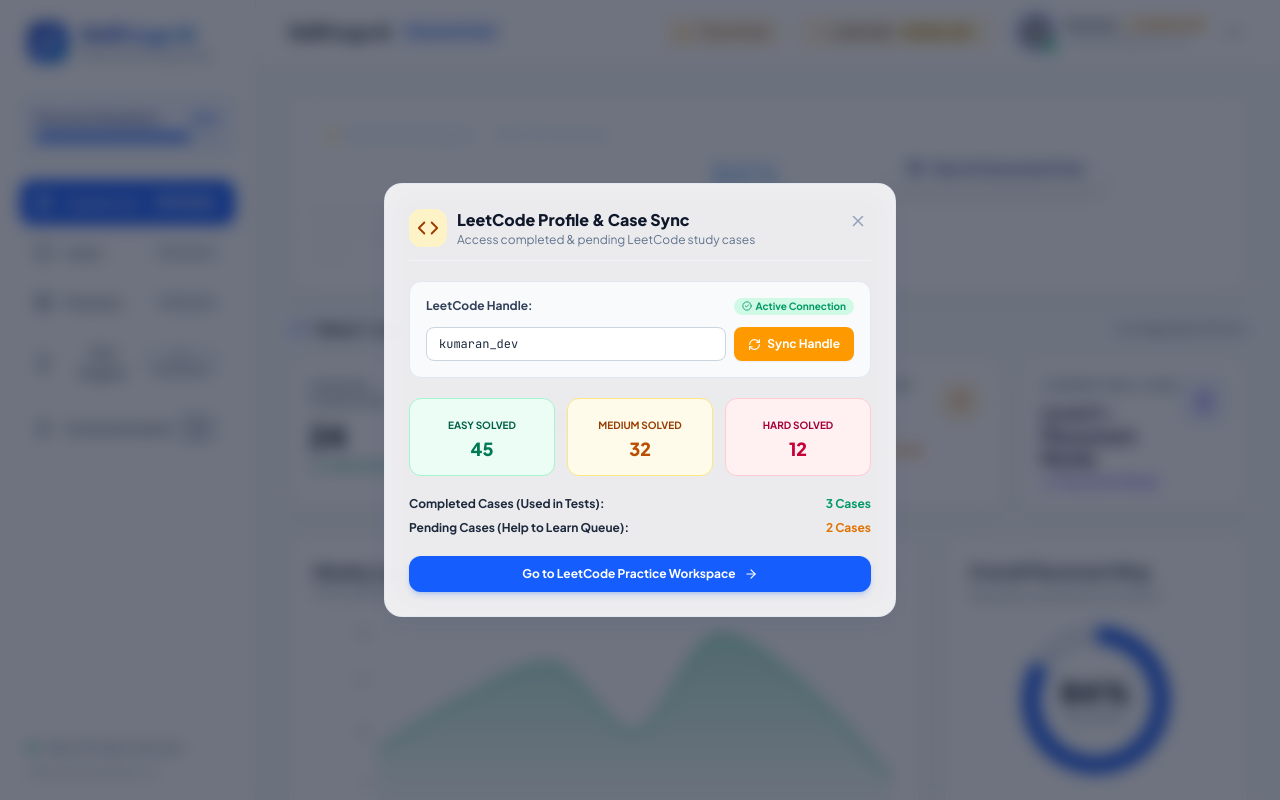
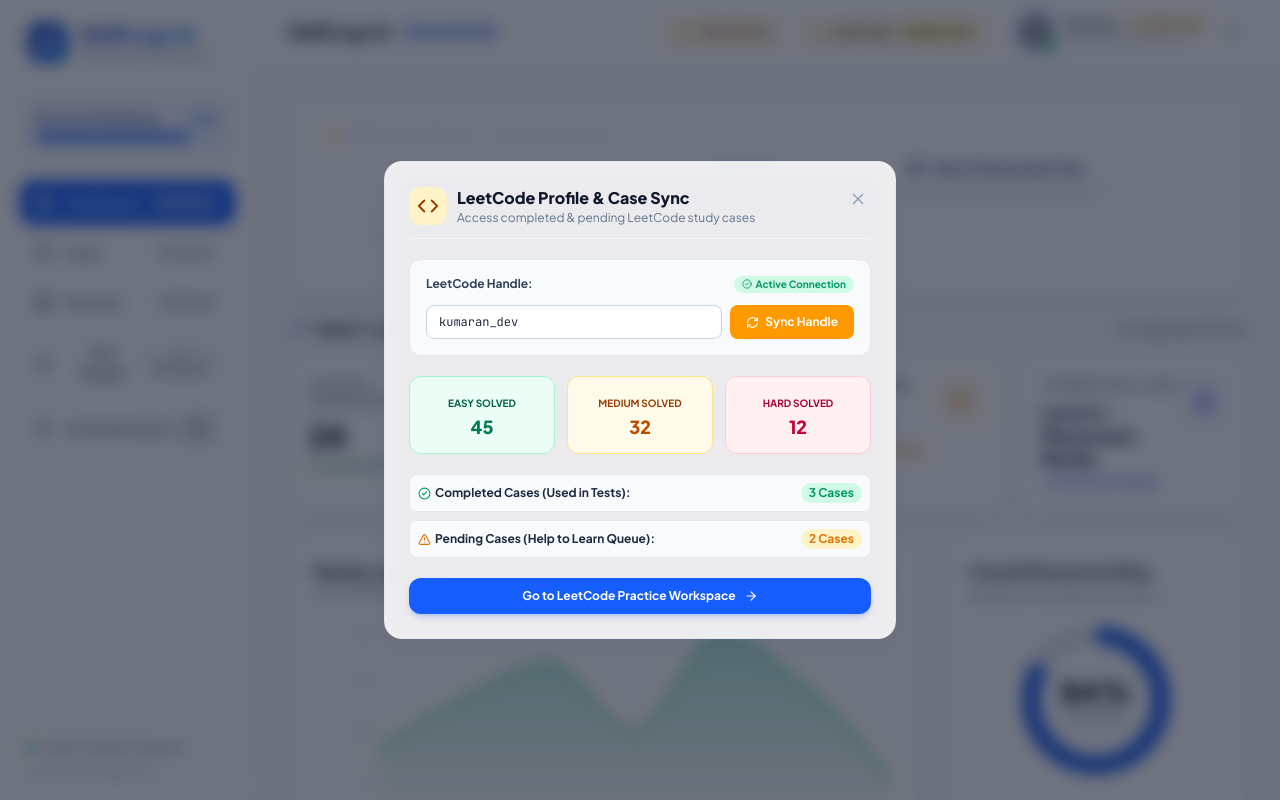
Before and after one commit to Dhiliban-AI/CIT_promptwars, a React (Vite) app: page / in a window 1280 px wide. Both pictures are taken after a click on the button "Access LeetCode Profile & Study Cases". Shown: the top 800 px of the page. Built offline with nearby package versions, Linux system fonts and the light colour scheme; grey boxes are pictures that could not be loaded.

Commit message:
Fix LeetCode Sync handle action and state initialization for completed cases count

```diff
--- a/src/components/LeetCode/LeetCodeModal.jsx
+++ b/src/components/LeetCode/LeetCodeModal.jsx
@@ -1,21 +1,30 @@
 import React, { useState } from 'react';
 import { useSkillForge } from '../../context/SkillForgeContext';
-import { X, Code, CheckCircle2, AlertTriangle, ExternalLink, ArrowRight, RefreshCw } from 'lucide-react';
+import { X, Code, CheckCircle2, AlertTriangle, ExternalLink, ArrowRight, RefreshCw, Sparkles } from 'lucide-react';
 import { motion, AnimatePresence } from 'framer-motion';
 
 export const LeetCodeModal = ({ isOpen, onClose }) => {
-  const { user, value2, leetCodeStudyCases, setActiveTab } = useSkillForge();
+  const { user, value2, leetCodeStudyCases, syncLeetCodeProfile, setActiveTab } = useSkillForge();
   const [handleInput, setHandleInput] = useState(user.leetCodeHandle || 'kumaran_dev');
   const [isSyncing, setIsSyncing] = useState(false);
+  const [syncedSuccess, setSyncedSuccess] = useState(false);
 
-  const completedCases = leetCodeStudyCases.filter(lc => (value2.leetCodeSolvedCases || []).includes(lc.id));
-  const pendingCases = leetCodeStudyCases.filter(lc => !(value2.leetCodeSolvedCases || []).includes(lc.id));
+  const solvedSet = value2.leetCodeSolvedCases && value2.leetCodeSolvedCases.length > 0
+    ? value2.leetCodeSolvedCases
+    : ['lc_1', 'lc_206', 'lc_175'];
+
+  const completedCases = leetCodeStudyCases.filter(lc => solvedSet.includes(lc.id));
+  const pendingCases = leetCodeStudyCases.filter(lc => !solvedSet.includes(lc.id));
 
   const handleSync = () => {
     setIsSyncing(true);
+    setSyncedSuccess(false);
+
     setTimeout(() => {
+      syncLeetCodeProfile(handleInput);
       setIsSyncing(false);
-    }, 800);
+      setSyncedSuccess(true);
+    }, 600);
   };
 
   if (!isOpen) return null;
@@ -64,12 +73,19 @@ export const LeetCodeModal = ({ isOpen, onClose }) => {
               />
               <button
                 onClick={handleSync}
-                className="px-3.5 py-2 rounded-lg bg-amber-500 hover:bg-amber-600 text-white font-bold text-xs transition flex items-center gap-1.5 cursor-pointer shadow-xs"
+                className="px-4 py-2 rounded-lg bg-amber-500 hover:bg-amber-600 text-white font-bold text-xs transition flex items-center gap-1.5 cursor-pointer shadow-xs whitespace-nowrap"
               >
                 <RefreshCw size={13} className={isSyncing ? 'animate-spin' : ''} />
                 {isSyncing ? 'Syncing...' : 'Sync Handle'}
               </button>
             </div>
+
+            {syncedSuccess && (
+              <motion.div initial={{ opacity: 0, y: -5 }} animate={{ opacity: 1, y: 0 }} className="p-2.5 rounded-lg bg-emerald-50 border border-emerald-200 text-emerald-900 text-xs font-semibold flex items-center gap-1.5">
+                <Sparkles size={14} className="text-emerald-600" />
+                <span>Synced handle '{handleInput}'! {completedCases.length} Completed Cases unlocked for AI Placement Tests.</span>
+              </motion.div>
+            )}
           </div>
 
           {/* LeetCode Solved Stats Grid */}
@@ -90,13 +106,17 @@ export const LeetCodeModal = ({ isOpen, onClose }) => {
 
           {/* Pipeline Information */}
           <div className="space-y-2 text-xs">
-            <div className="flex justify-between items-center">
-              <span className="font-bold text-slate-800">Completed Cases (Used in Tests):</span>
-              <span className="font-bold text-emerald-600">{completedCases.length} Cases</span>
+            <div className="flex justify-between items-center p-2 rounded-lg bg-slate-50 border border-slate-200">
+              <span className="font-bold text-slate-800 flex items-center gap-1">
+                <CheckCircle2 size={13} className="text-emerald-600" /> Completed Cases (Used in Tests):
+              </span>
+              <span className="font-bold text-emerald-600 bg-emerald-100 px-2 py-0.5 rounded-full">{completedCases.length} Cases</span>
             </div>
-            <div className="flex justify-between items-center">
-              <span className="font-bold text-slate-800">Pending Cases (Help to Learn Queue):</span>
-              <span className="font-bold text-amber-600">{pendingCases.length} Cases</span>
+            <div className="flex justify-between items-center p-2 rounded-lg bg-slate-50 border border-slate-200">
+              <span className="font-bold text-slate-800 flex items-center gap-1">
+                <AlertTriangle size={13} className="text-amber-600" /> Pending Cases (Help to Learn Queue):
+              </span>
+              <span className="font-bold text-amber-600 bg-amber-100 px-2 py-0.5 rounded-full">{pendingCases.length} Cases</span>
             </div>
           </div>
 
--- a/src/context/SkillForgeContext.jsx
+++ b/src/context/SkillForgeContext.jsx
@@ -26,10 +26,19 @@ export const SkillForgeProvider = ({ children }) => {
     return saved ? JSON.parse(saved) : INITIAL_VALUE1;
   });
 
-  // Persistent VALUE 2 state
+  // Persistent VALUE 2 state (Ensure fallback for leetCodeSolvedCases)
   const [value2, setValue2] = useState(() => {
     const saved = localStorage.getItem('skillforge_value2');
-    return saved ? JSON.parse(saved) : INITIAL_VALUE2;
+    if (saved) {
+      const parsed = JSON.parse(saved);
+      return {
+        ...parsed,
+        leetCodeSolvedCases: parsed.leetCodeSolvedCases && parsed.leetCodeSolvedCases.length > 0
+          ? parsed.leetCodeSolvedCases
+          : ['lc_1', 'lc_206', 'lc_175']
+      };
+    }
+    return INITIAL_VALUE2;
   });
 
   useEffect(() => {
@@ -44,6 +53,37 @@ export const SkillForgeProvider = ({ children }) => {
     localStorage.setItem('skillforge_value2', JSON.stringify(value2));
   }, [value2]);
 
+  // Sync LeetCode Profile Handle Action
+  const syncLeetCodeProfile = (newHandle) => {
+    const handle = newHandle.trim() || 'kumaran_dev';
+    setUser(prev => ({
+      ...prev,
+      leetCodeHandle: handle,
+      leetCodeConnected: true
+    }));
+
+    setValue2(prev => {
+      const solvedList = Array.from(new Set([...(prev.leetCodeSolvedCases || []), 'lc_1', 'lc_206', 'lc_175']));
+      const learnedList = Array.from(new Set([
+        ...prev.topicsStudied,
+        'Python OOP & Classes',
+        'Binary Search Trees',
+        'DBMS: SQL Basics'
+      ]));
+
+      return {
+        ...prev,
+        leetCodeSolvedCases: solvedList,
+        topicsStudied: learnedList
+      };
+    });
+
+    setValue1(prev => ({
+      ...prev,
+      readinessPercentage: Math.min(99, prev.readinessPercentage + 2)
+    }));
+  };
+
   // Auth Functions
   const loginWithGoogle = (account) => {
     setUser({
@@ -55,6 +95,7 @@ export const SkillForgeProvider = ({ children }) => {
       leetCodeConnected: true,
       leetCodeHandle: account.name.toLowerCase().replace(/\s+/g, '_') + '_lc'
     });
+    syncLeetCodeProfile(account.name.toLowerCase().replace(/\s+/g, '_') + '_lc');
   };
 
   const logout = () => {
@@ -89,7 +130,6 @@ export const SkillForgeProvider = ({ children }) => {
 
     setValue2(prev => {
       const updatedSolved = Array.from(new Set([...(prev.leetCodeSolvedCases || []), lcCase.id]));
-      // Automatically add the corresponding topic to topicsStudied so it can be tested!
       const updatedTopics = Array.from(new Set([...prev.topicsStudied, lcCase.learnedTopicRef]));
 
       return {
@@ -195,7 +235,6 @@ export const SkillForgeProvider = ({ children }) => {
   const getLearnedTestQuestions = () => {
     const studied = value2.topicsStudied || [];
 
-    // Filter practice questions where category or title matches any studied topic in Value 2
     const filtered = PRACTICE_QUESTIONS.filter(q => {
       return studied.some(topic =>
         topic.toLowerCase().includes(q.category.toLowerCase()) ||
@@ -204,7 +243,6 @@ export const SkillForgeProvider = ({ children }) => {
       );
     });
 
-    // If filtered list is small, fallback to questions whose categories are studied
     return filtered.length > 0 ? filtered : PRACTICE_QUESTIONS;
   };
 
@@ -233,6 +271,7 @@ export const SkillForgeProvider = ({ children }) => {
       user,
       loginWithGoogle,
       logout,
+      syncLeetCodeProfile,
       value1,
       value2,
       learnModules: LEARN_MODULES,
```
